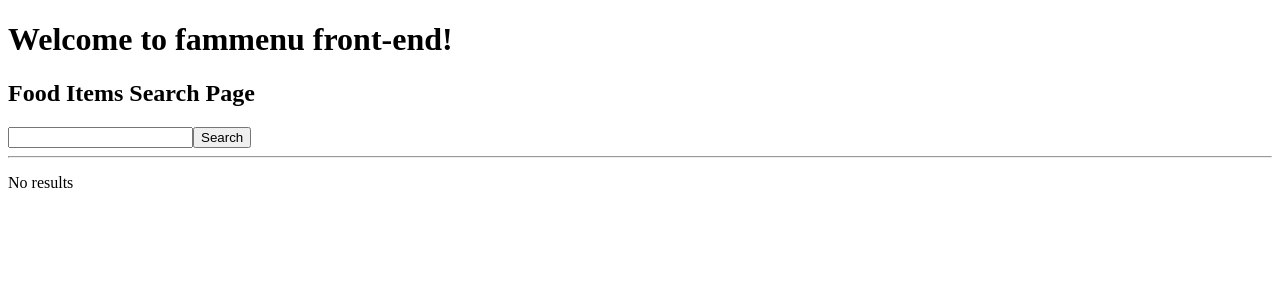
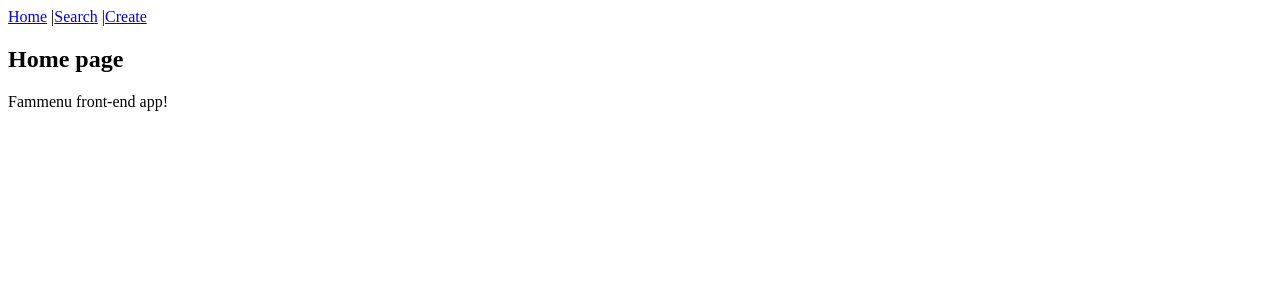
Before and after one commit to iancwwong/fammenu-frontend, a React app: page / in a window 1280 px wide. Shown: the top 300 px of the page. Built offline with nearby package versions, Linux system fonts and the light colour scheme.

Commit message:
Setting up routes

```diff
--- a/package.json
+++ b/package.json
@@ -18,6 +18,7 @@
     "live-server": "^1.2.1",
     "react": "^17.0.1",
     "react-dom": "^17.0.1",
+    "react-router-dom": "^5.2.0",
     "webpack": "3.1.0",
     "webpack-dev-server": "2.5.1"
   }
--- a/public/index.html
+++ b/public/index.html
@@ -8,9 +8,7 @@
     </head>
 
     <body>
-        <h1>Welcome to fammenu front-end!</h1>
-
-        <div id="searchPage"></div>
+        <div id="app"></div>
 
         <!-- React imports -->
         <script src="./bundle.js"></script>
--- /dev/null
+++ b/src/components/Navbar.js
@@ -0,0 +1,50 @@
+import React from 'react';
+import {
+    BrowserRouter as Router,
+    Switch,
+    Route,
+    Link
+} from 'react-router-dom';
+
+const Navbar = () => (
+    <Router>
+        <div>
+            <NavigationalLinks />
+            <SwitchComponent />
+        </div>
+    </Router>
+);
+
+const NavigationalLinks = () => (
+    <nav>
+        <Link to="/">Home</Link> |
+        <Link to="/search">Search</Link> |
+        <Link to="/create">Create</Link>
+    </nav>
+);
+
+/* A <Switch> looks through its children <Route>s and
+    renders the FIRST one that matches the current URL. */
+const SwitchComponent = () => (
+
+    <Switch>
+        <Route path="/search" component={SearchPage} />
+        <Route path="/create" component={CreatePage} />
+        <Route path="/" component={HomePage} />
+    </Switch>
+);
+
+export default Navbar;
+
+// --------------------------
+const HomePage = () => (
+    <h2>Home page</h2>
+);
+
+const SearchPage = () => (
+    <h2>Search page</h2>
+);
+
+const CreatePage = () => (
+    <h2>Create page</h2>
+);
--- /dev/null
+++ b/src/index.js
@@ -0,0 +1,8 @@
+import React from 'react';
+import ReactDOM from 'react-dom';
+import App from './pages/_app';
+
+ReactDOM.render(
+    <App />,
+    document.getElementById('app')
+);
--- /dev/null
+++ b/src/pages/_app.js
@@ -0,0 +1,11 @@
+import React from 'react';
+import Navbar from '../components/Navbar';
+
+const App = () => (
+    <div>
+        <Navbar />
+        <p>Fammenu front-end app!</p>
+    </div>
+)
+
+export default App;
--- a/src/searchPage.js
+++ /dev/null
@@ -1,5 +0,0 @@
-import React from 'react';
-import ReactDOM from 'react-dom';
-import SearchPage from './components/SearchPage';
-
-ReactDOM.render(<SearchPage />, document.getElementById('searchPage'));
--- a/webpack.config.js
+++ b/webpack.config.js
@@ -1,7 +1,7 @@
 const path = require('path');
 
 module.exports = {
-    entry: './src/searchPage.js',
+    entry: './src/index.js',
     output: {
         path: path.join(__dirname, 'public'),
         filename: 'bundle.js'
```
Also changed, not shown: 1 other file (tests, documents, lock files or other folders).
